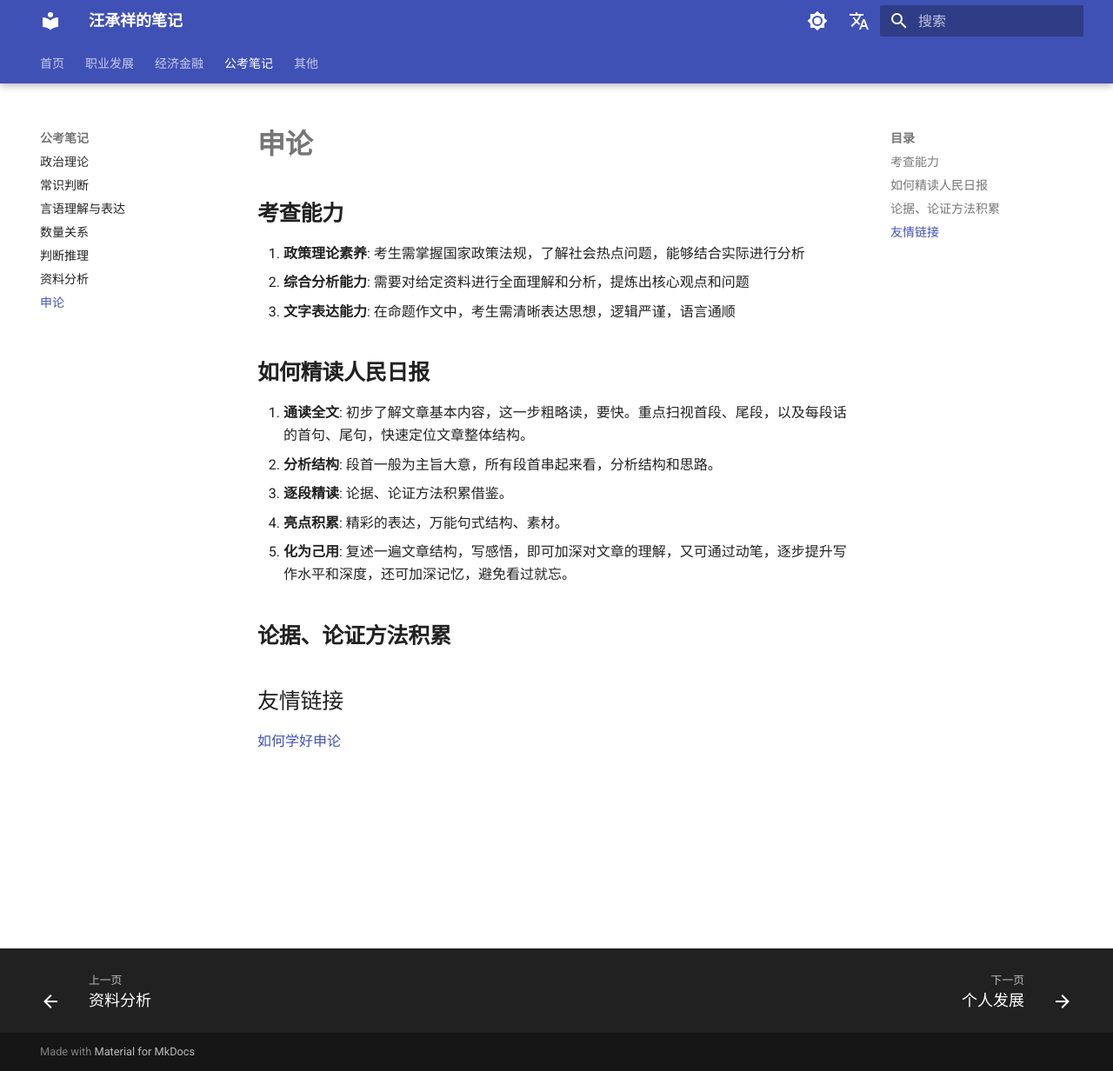
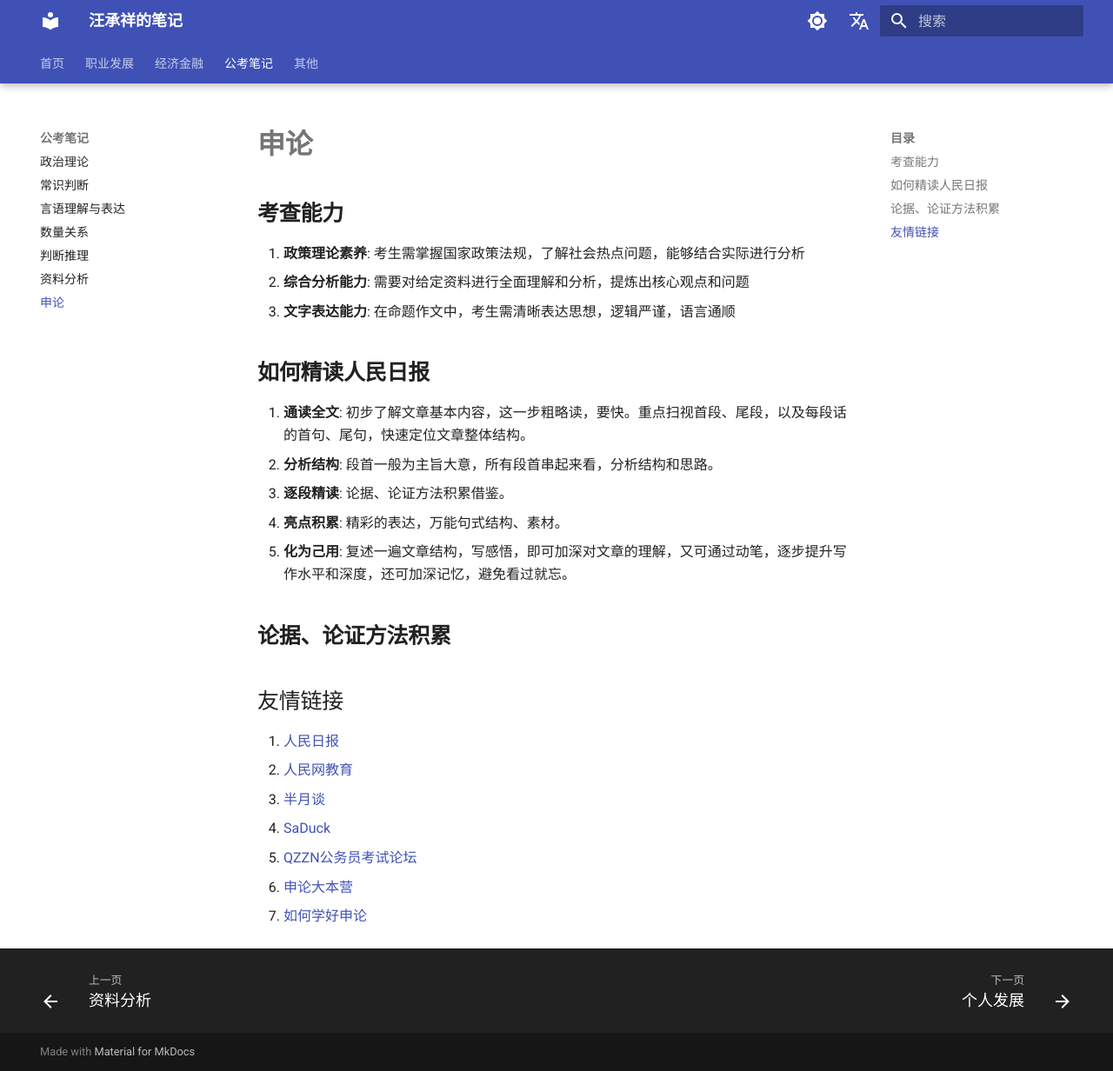
Before and after one commit to tangine/tangine.github.io, an MkDocs documentation site: the page built from docs/servant/essay.md, in a window 1280 px wide and 1232 px high. Shown: the whole window at 87% size. Built offline with MkDocs 1.6.1 and Material for MkDocs 9.7.7, drawn with Linux system fonts in a browser that asks for light colours; comment, search, counter and statistics services are not loaded.

Commit message:
申论添加参考网站

```diff
--- a/docs/servant/essay.md
+++ b/docs/servant/essay.md
@@ -15,4 +15,10 @@
 ## __论据、论证方法积累__
 
 ## 友情链接
-[如何学好申论](https://www.zhihu.com/question/29547043/answer/683768687)
+1. [人民日报](http://paper.people.com.cn/rmrb/paperindex.htm)
+2. [人民网教育](http://edu.people.com.cn/)
+3. [半月谈](http://www.banyuetan.org/)
+4. [SaDuck](https://saduck.top/)
+5. [QZZN公务员考试论坛](https://bbs.qzzn.com/)
+6. [申论大本营](http://shenlunhome.com/forum.php)
+7. [如何学好申论](https://www.zhihu.com/question/29547043/answer/683768687)
```
